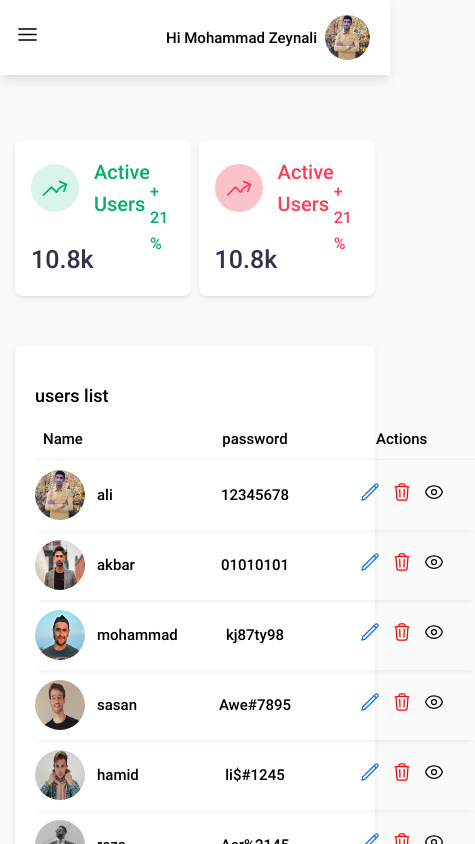
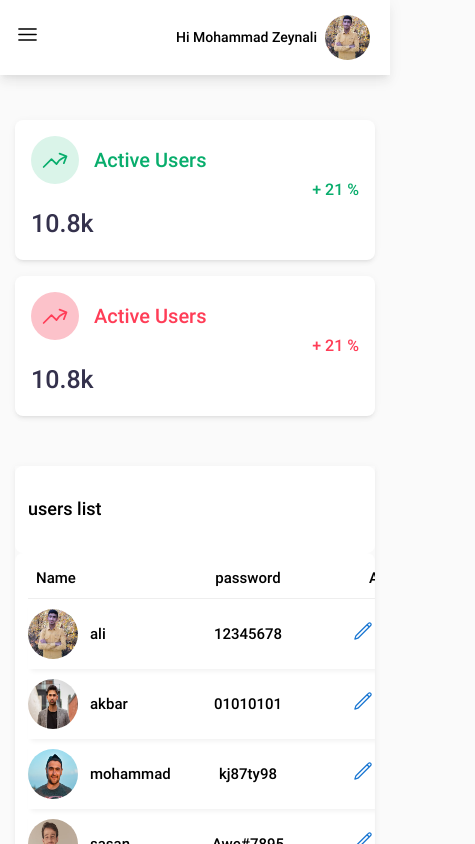
Before and after one commit to mohammad-zeynaly/manager-panel, a React (Vite) app: page /users in a window 390 px wide. Shown: the top 844 px of the page, 475 px wide, since content can reach past the window. Built offline with nearby package versions, Linux system fonts and the light colour scheme.

Commit message:
Responsive users page

```diff
--- a/src/components/UsersTable/UsersTables.jsx
+++ b/src/components/UsersTable/UsersTables.jsx
@@ -2,55 +2,15 @@ import useFilteredData from "../../hooks/useFilteredData";
 import TablesTemplate from "../TablesTemplate/TableTemplate";
 import TableRowTemplate from "../TableRowTemplate/TableRowTemplate";
 
-const usersData = [
-  {
-    id: 15,
-    name: "ali ",
-    img: "./assets/images/users/user-1.jpg",
-    password: "12345678",
-  },
-  {
-    id: 16,
-    name: "akbar ",
-    img: "./assets/images/users/user-2.jpg",
-    password: "01010101",
-  },
-  {
-    id: 17,
-    name: "mohammad ",
-    img: "./assets/images/users/user-3.jpg",
-    password: "kj87ty98",
-  },
-  {
-    id: 18,
-    name: "sasan ",
-    img: "./assets/images/users/user-4.jpg",
-    password: "Awe#7895",
-  },
-  {
-    id: 19,
-    name: "hamid ",
-    img: "./assets/images/users/user-5.jpg",
-    password: "li$#1245",
-  },
-  {
-    id: 20,
-    name: "reza ",
-    img: "./assets/images/users/user-6.jpg",
-    password: "Aer%2145",
-  },
-];
-
 const UsersTables = () => {
-  //   const userItem = useFilteredData("users");
+  const usersData = useFilteredData("users");
 
   return (
     <section className="users">
+      <div className="users__heading">
+        <h3 className="users__title"> users list </h3>
+      </div>
       <div className="users__wrapper">
-        <div className="users__heading">
-          <h3 className="users__title"> users list </h3>
-        </div>
-
         <TablesTemplate
           className="users-table-body"
           fieldPrice={false}
--- a/src/data/allData.jsx
+++ b/src/data/allData.jsx
@@ -189,6 +189,48 @@ const allData = [
     growth: 21,
     type: "usersStatistics",
   },
+  {
+    id: 15,
+    name: "ali ",
+    img: "./assets/images/users/user-1.jpg",
+    password: "12345678",
+    type: "users",
+  },
+  {
+    id: 16,
+    name: "akbar ",
+    img: "./assets/images/users/user-2.jpg",
+    password: "01010101",
+    type: "users",
+  },
+  {
+    id: 17,
+    name: "mohammad ",
+    img: "./assets/images/users/user-3.jpg",
+    password: "kj87ty98",
+    type: "users",
+  },
+  {
+    id: 18,
+    name: "sasan ",
+    img: "./assets/images/users/user-4.jpg",
+    password: "Awe#7895",
+    type: "users",
+  },
+  {
+    id: 19,
+    name: "hamid ",
+    img: "./assets/images/users/user-5.jpg",
+    password: "li$#1245",
+    type: "users",
+  },
+  {
+    id: 20,
+    name: "reza ",
+    img: "./assets/images/users/user-6.jpg",
+    password: "Aer%2145",
+    type: "users",
+  },
 ];
 
 export default allData;
--- a/src/pages/Users/Users.jsx
+++ b/src/pages/Users/Users.jsx
@@ -1,14 +1,12 @@
 import UsersStatistics from "../../components/UsersStatistics/UsersStatistics";
 import UsersTables from "../../components/UsersTable/UsersTables";
 
-
-
 const Users = () => {
   return (
-    <div className="app__section">
+    <>
       <UsersStatistics />
       <UsersTables />
-    </div>
+    </>
   );
 };
 export default Users;
--- a/src/styles/app.css
+++ b/src/styles/app.css
@@ -389,6 +389,7 @@ body {
 }
 
 .products__heading,
+.users__heading,
 .products__wrapper,
 .users__wrapper {
   background-color: #ffffff;
@@ -468,6 +469,10 @@ body {
 }
 
 /* ============  style users statistics  ============ */
+.users-statistics {
+  margin-top: 5rem;
+}
+
 .users-statistics__wrapper {
   display: flex;
   justify-content: space-between;
@@ -711,6 +716,17 @@ input[type=file] {
   .statistics-item__information h6 {
     font-size: 1.5rem;
   }
+  /* ============  responsive page users  ============ */
+  .users-statistics__wrapper {
+    flex-direction: column;
+  }
+  .users-statistics-item {
+    margin-bottom: 1.6rem;
+    width: 100%;
+  }
+  .users-statistics-item:last-child {
+    margin-bottom: 0;
+  }
 }
 @media only screen and (max-width: 576px) {
   .container {
@@ -732,12 +748,15 @@ input[type=file] {
     margin: 0.5rem 0;
   }
   .products__heading,
-  .products__wrapper {
+  .products__wrapper,
+  .users__heading,
+  .users__wrapper {
     padding: 1.3rem;
     overflow-x: auto;
   }
   .nav-content-right .nav-content-right__profile span {
     padding-right: 0.8rem;
+    font-size: 1.4rem;
   }
 }
 
--- a/src/styles/global/_responsive.scss
+++ b/src/styles/global/_responsive.scss
@@ -61,6 +61,18 @@
   .statistics-item__information h6 {
     font-size: 1.5rem;
   }
+
+  /* ============  responsive page users  ============ */
+  .users-statistics__wrapper {
+    flex-direction: column;
+  }
+  .users-statistics-item {
+    margin-bottom: 1.6rem;
+    width: 100%;
+    &:last-child {
+      margin-bottom: 0;
+    }
+  }
 }
 
 @media only screen and (max-width: 576px) {
@@ -85,7 +97,9 @@
     margin: 0.5rem 0;
   }
   .products__heading,
-  .products__wrapper {
+  .products__wrapper,
+  .users__heading,
+  .users__wrapper {
     padding: 1.3rem;
     overflow-x: auto;
   }
@@ -94,6 +108,7 @@
     .nav-content-right__profile {
       span {
         padding-right: 0.8rem;
+        font-size: 1.4rem;
       }
     }
   }
--- a/src/styles/global/_style.scss
+++ b/src/styles/global/_style.scss
@@ -217,6 +217,7 @@ body {
 }
 
 .products__heading,
+.users__heading,
 .products__wrapper,
 .users__wrapper {
   background-color: variables.$white-color;
@@ -290,6 +291,7 @@ body {
 
 /* ============  style users statistics  ============ */
 .users-statistics {
+  margin-top: 5rem;
 }
 .users-statistics__wrapper {
   @include mixin.flexBox(space-between, center);
```
Also changed, not shown: 1 other file (tests, documents, lock files or other folders).
